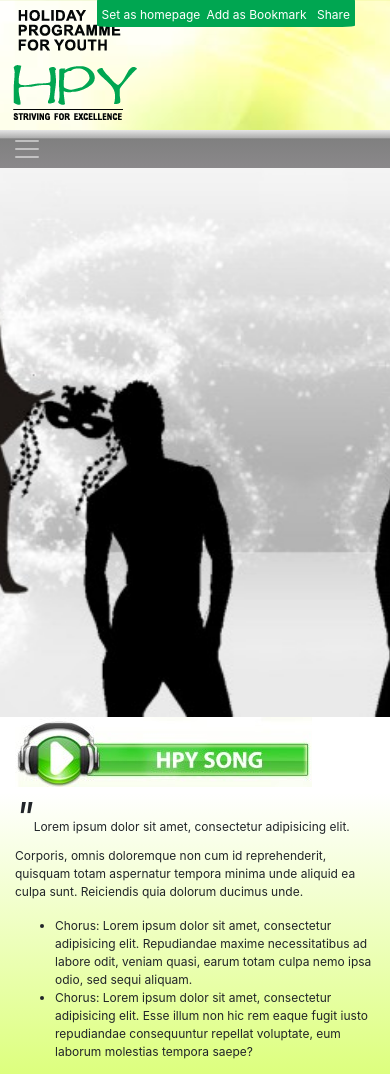
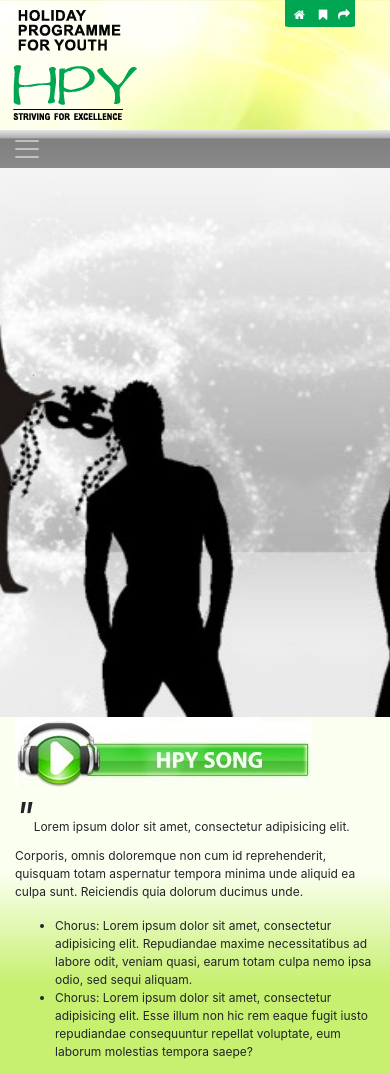
Before and after one commit to alikham/astechsolutions, a plain HTML site: page index.html in a window 390 px wide. Shown: the top 1074 px of the page. Drawn offline with Linux system fonts and the light colour scheme; some packages are replaced by stand-ins of ours.

Commit message:
adding top link icons

```diff
--- a/css/custom.css
+++ b/css/custom.css
@@ -9,17 +9,17 @@
     width: 100%;
     padding-top: 0px;
 }
+
+
 .gradient{
-
-background: rgba(255,255,255,1);
-background: -moz-linear-gradient(top, rgba(255,255,255,1) 0%, rgba(255,255,255,1) 17%, rgba(212,255,92,1) 97%, rgba(212,255,92,1) 100%);
-background: -webkit-gradient(left top, left bottom, color-stop(0%, rgba(255,255,255,1)), color-stop(17%, rgba(255,255,255,1)), color-stop(97%, rgba(212,255,92,1)), color-stop(100%, rgba(212,255,92,1)));
-background: -webkit-linear-gradient(top, rgba(255,255,255,1) 0%, rgba(255,255,255,1) 17%, rgba(212,255,92,1) 97%, rgba(212,255,92,1) 100%);
-background: -o-linear-gradient(top, rgba(255,255,255,1) 0%, rgba(255,255,255,1) 17%, rgba(212,255,92,1) 97%, rgba(212,255,92,1) 100%);
-background: -ms-linear-gradient(top, rgba(255,255,255,1) 0%, rgba(255,255,255,1) 17%, rgba(212,255,92,1) 97%, rgba(212,255,92,1) 100%);
-background: linear-gradient(to bottom, rgba(255,255,255,1) 0%, rgba(255,255,255,1) 17%, rgba(212,255,92,1) 97%, rgba(212,255,92,1) 100%);
-filter: progid:DXImageTransform.Microsoft.gradient( startColorstr='#ffffff', endColorstr='#d4ff5c', GradientType=0 );
-
+	background: rgba(251,255,240,1);
+background: -moz-linear-gradient(top, rgba(251,255,240,1) 0%, rgba(251,255,240,1) 35%, rgba(199,240,112,1) 60%, rgba(199,240,112,1) 100%);
+background: -webkit-gradient(left top, left bottom, color-stop(0%, rgba(251,255,240,1)), color-stop(35%, rgba(251,255,240,1)), color-stop(60%, rgba(199,240,112,1)), color-stop(100%, rgba(199,240,112,1)));
+background: -webkit-linear-gradient(top, rgba(251,255,240,1) 0%, rgba(251,255,240,1) 35%, rgba(199,240,112,1) 60%, rgba(199,240,112,1) 100%);
+background: -o-linear-gradient(top, rgba(251,255,240,1) 0%, rgba(251,255,240,1) 35%, rgba(199,240,112,1) 60%, rgba(199,240,112,1) 100%);
+background: -ms-linear-gradient(top, rgba(251,255,240,1) 0%, rgba(251,255,240,1) 35%, rgba(199,240,112,1) 60%, rgba(199,240,112,1) 100%);
+background: linear-gradient(to bottom, rgba(251,255,240,1) 0%, rgba(251,255,240,1) 35%, rgba(199,240,112,1) 60%, rgba(199,240,112,1) 100%);
+filter: progid:DXImageTransform.Microsoft.gradient( startColorstr='#fbfff0', endColorstr='#c7f070', GradientType=0 );
 }
 .navbar-gradient{
 
@@ -69,7 +69,19 @@ ul.navbar-nav li:hover{
 	padding-right: 3px;
 	font-size: 12px;
 }
-
+.top-links > a > i{
+	display: none;
+}
+@media (max-width: 768px) {
+.top-links > a > i{
+	display: inline-block;
+}
+.top-links > a >span{
+ 	line-height: 0;
+    font-size: 0;
+    color: transparent;
+}
+}
 .py-5{
 	padding-top: 1rem!important;
 	padding-bottom: 1rem!important;
--- a/index.html
+++ b/index.html
@@ -16,6 +16,7 @@
     <!-- Custom styles for this template -->
     <link href="css/modern-business.css" rel="stylesheet">
     <link href="css/custom.css" rel="stylesheet">
+    <link href="css/font-awesome-4.7.0/css/font-awesome.min.css" rel="stylesheet">
 
   </head>
 
@@ -23,7 +24,11 @@
     <div class="container custom_container">
       <div class="site_logo">
         <img src="images/logo.png" alt="Site Logo"/>
-        <span class="top-links"><a href="#">Set as homepage</a><a href="#">Add as Bookmark</a> <a href="#">Share</a> </span>
+        <span class="top-links">
+          <a href="#" title="Set as homepage"><span>Set as homepage</span> <i class="fa fa-home"> </i></a>
+          <a href="#" title="Add as Bookmark"><span>Add as Bookmark</span> <i class="fa fa-bookmark"> </i></a>
+          <a href="#" title="Share"><span>Share</span><i class="fa fa-share"> </i></a>
+        </span>
       </div>
       <!-- Navigation -->
       <nav class="navbar  navbar-expand-lg navbar-dark bg-dark navbar-gradient">
@@ -152,7 +157,7 @@
                 });
     }
     </script>
-     <script src="https://maps.googleapis.com/maps/api/js?callback=myMap"></script>
+     <script src="https://maps.googleapis.com/maps/api/js?key=AIzaSyB16sGmIekuGIvYOfNoW9T44377IU2d2Es&callback=myMap"></script>
 
   </body>
 
```
